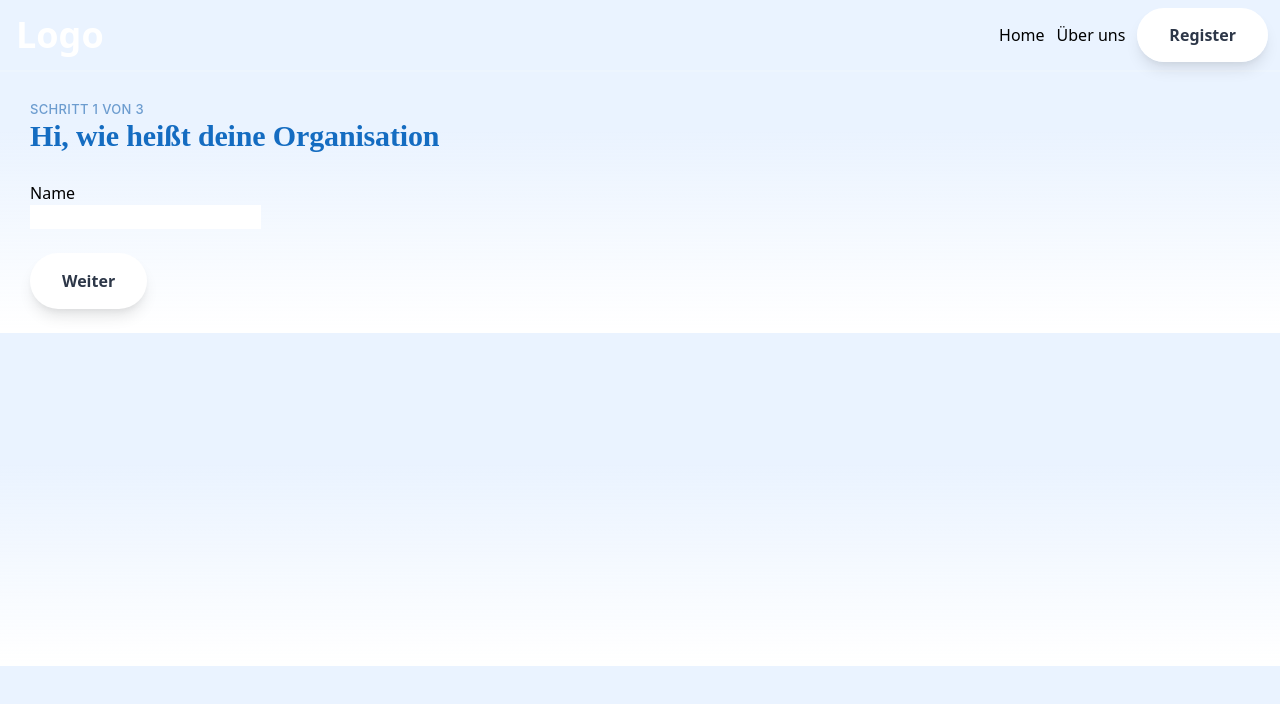
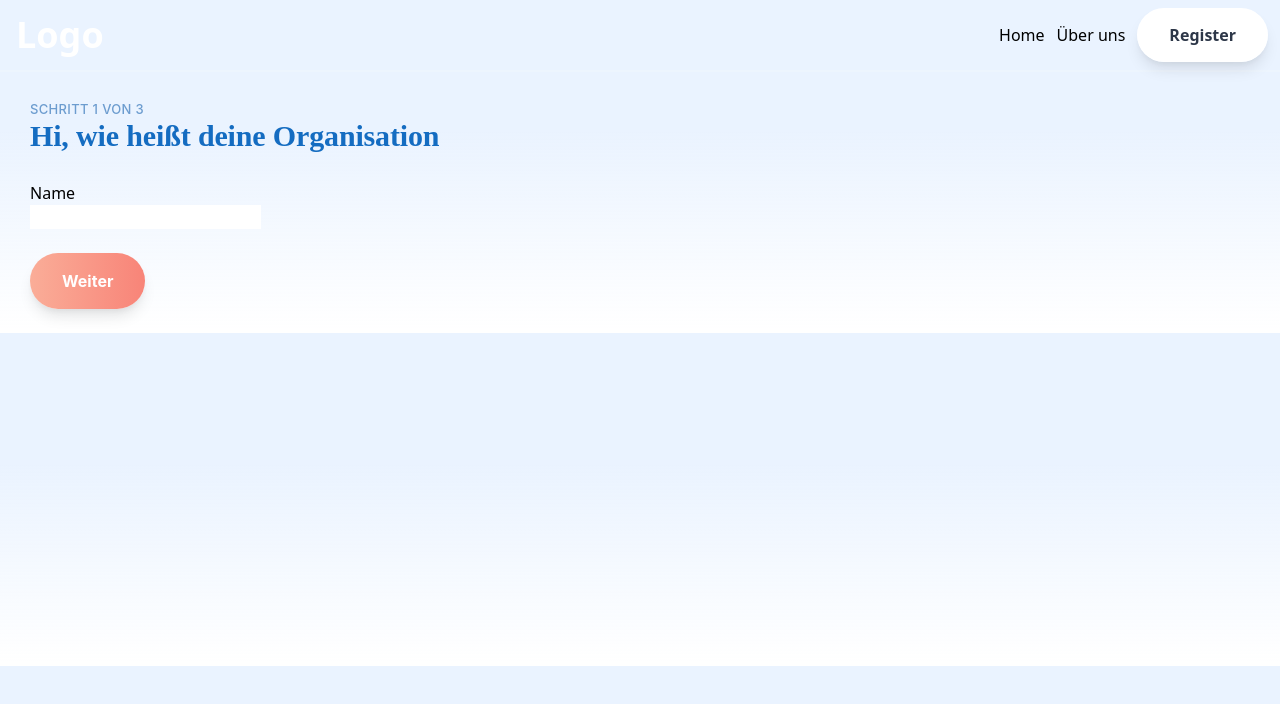
Before and after one commit to Helfer-Portal/helponspot-client, a React (Create React App) app: page /org-register in a window 1280 px wide. Shown: the top 704 px of the page. Built offline with nearby package versions, Linux system fonts and the light colour scheme.

Commit message:
Created Button Components for each gradient in Layout

```diff
--- a/src/components/Button.jsx
+++ b/src/components/ButtonOrange.jsx
@@ -3,7 +3,7 @@ import React, { Component } from 'react'
 export default class Button extends Component {
   render() {
     return (
-      <button class="mx-auto lg:mx-0 hover:underline bg-white text-gray-800 font-bold rounded-full my-6 py-4 px-8 shadow-lg">
+      <button class="mr-auto lg:mx-0 hover:underline orange-gradient text-white font-bold font-inter rounded-full my-6 py-4 px-8 shadow-lg">
             {this.props.children}
       </button>
     )
--- a/src/components/ButtonWithLink.jsx
+++ b/src/components/ButtonWithLink.jsx
@@ -1,12 +1,12 @@
 import React, { Component } from 'react'
 import { Link } from "react-router-dom";
-import Button from "./Button"
+import ButtonOrange from "./ButtonOrange"
 
 export default class ButtonWithLink extends Component {
   render() {
     return (
         <Link to={this.props.link}>
-          <Button children={this.props.children}/>
+          <ButtonOrange children={this.props.children}/>
         </Link>
     )
   }
```
Also changed, not shown: src/components/ButtonBlue.jsx (added, +11 -0 lines).
